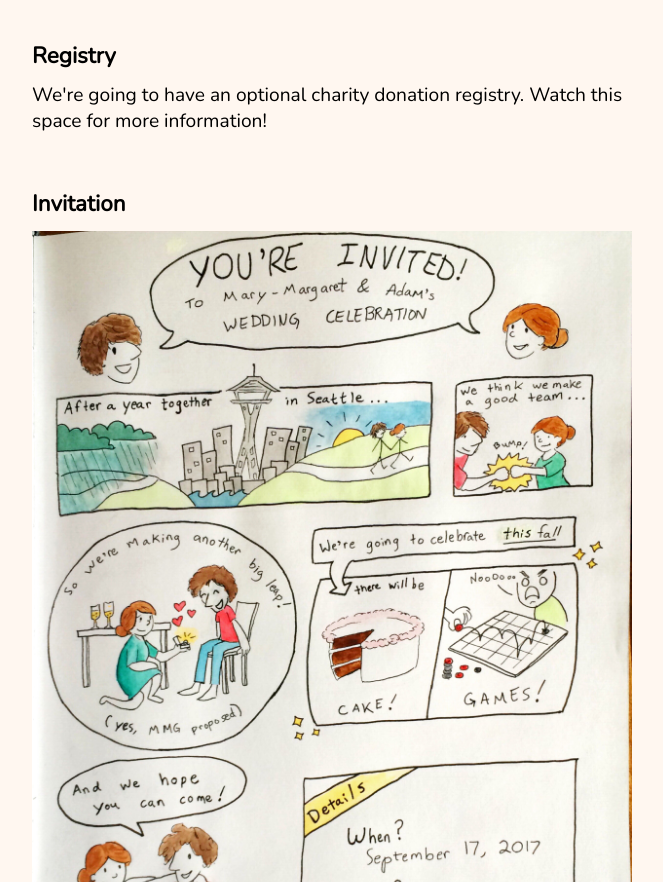
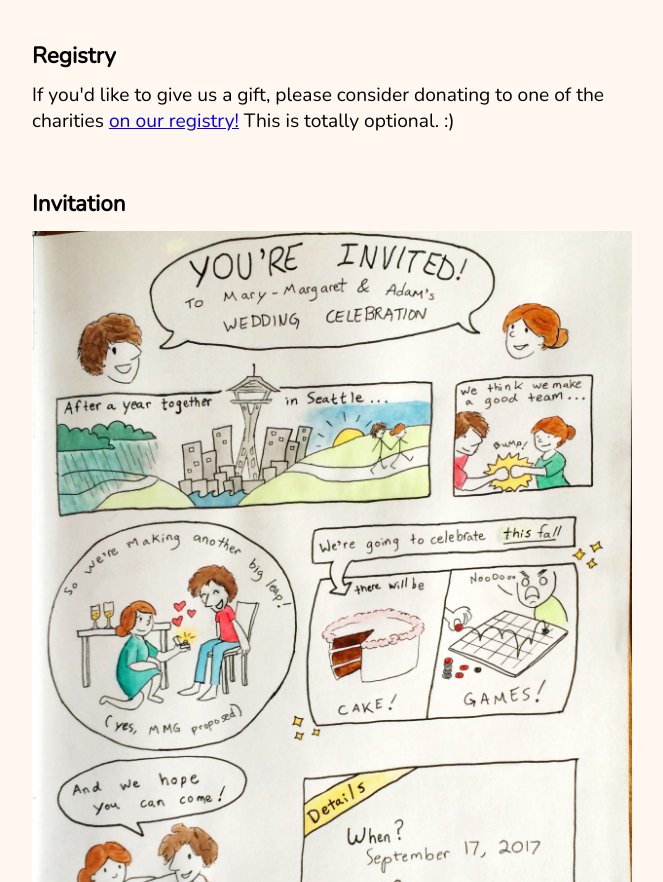
Before and after one commit to le-doux/mmgandadam, a plain HTML site: page index.html in a window 1280 px wide. Shown: the part 1677-2559 px from the top of the page, without its empty margins (308-971 px from the left). Drawn offline with nearby package versions, Linux system fonts and the light colour scheme; a web font is replaced by a local one.

Commit message:
charity registry

```diff
--- a/index.html
+++ b/index.html
@@ -217,7 +217,7 @@
 
 			<h3>Registry</h3>
 			<p>
-				We're going to have an optional charity donation registry. Watch this space for more information!
+				If you'd like to give us a gift, please consider donating to one of the charities <a href="http://thegoodbeginning.com/registries/adam-le-doux-mary-margaret-greene/">on our registry!</a> This is totally optional. :)
 			</p>
 			<br>
 
```
